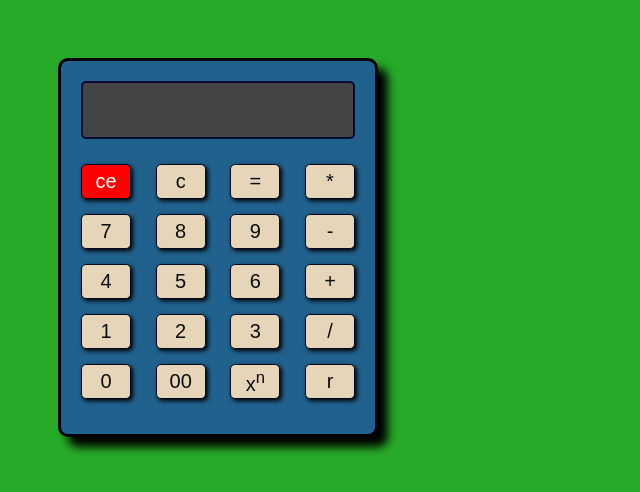
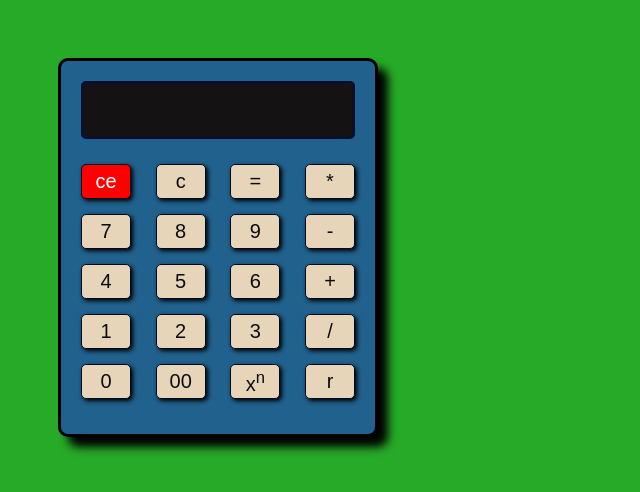
Before and after one commit to viktor-gif/calculator, a plain HTML site: page calculator/calc.html in a window 1280 px wide. Shown: the whole page, without its empty margins (0-640 px from the left). Drawn offline with Linux system fonts and the light colour scheme.

Commit message:
a black screane

```diff
--- a/calculator/css/calc.css
+++ b/calculator/css/calc.css
@@ -13,7 +13,7 @@ body {
 }
 
 .calc__input {
-    background-color: rgb(68, 68, 68);
+    background-color: rgb(20, 18, 18);
     color: white;
     border: 2px solid rgb(4, 13, 53);
     border-radius: 5px;
```
